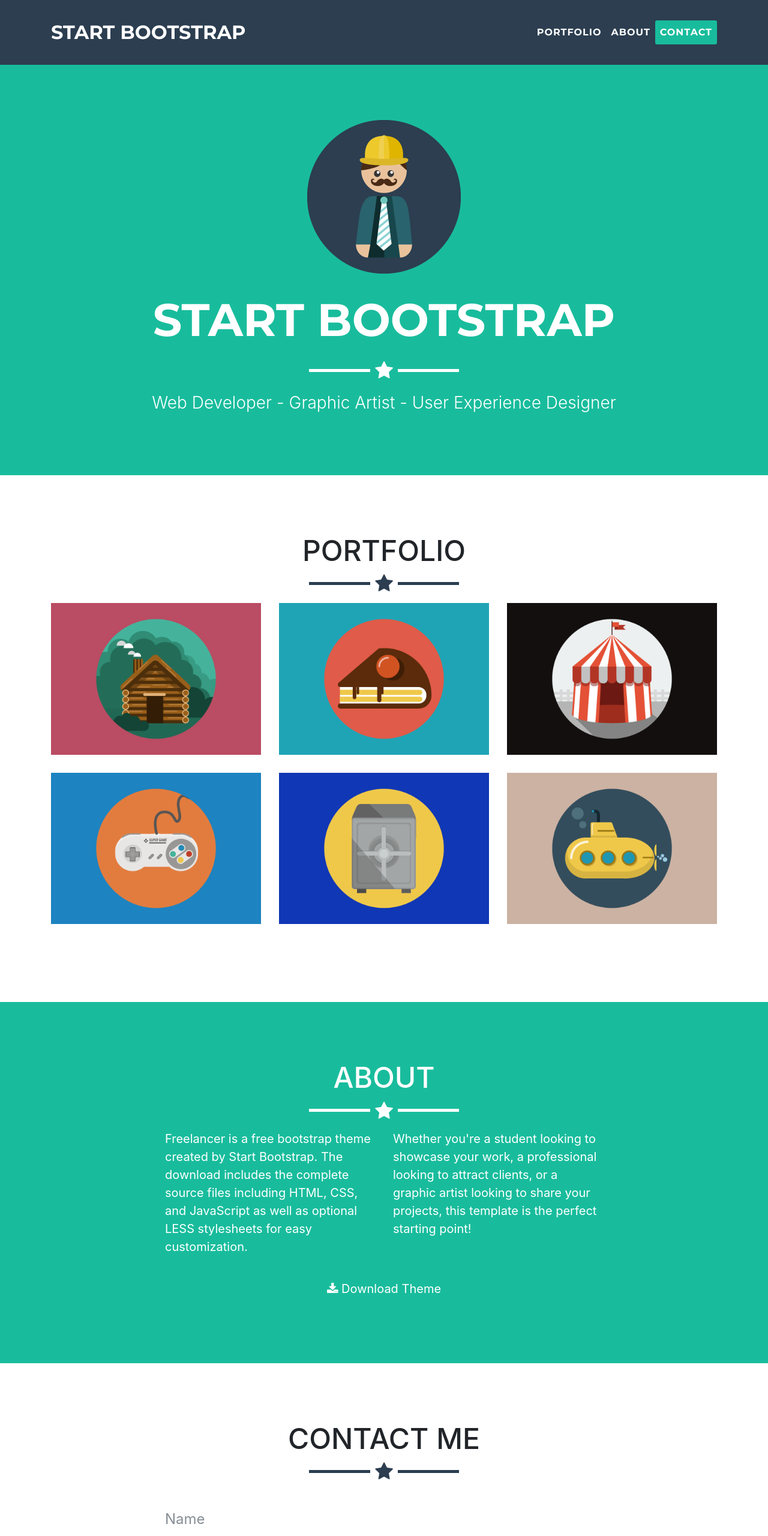
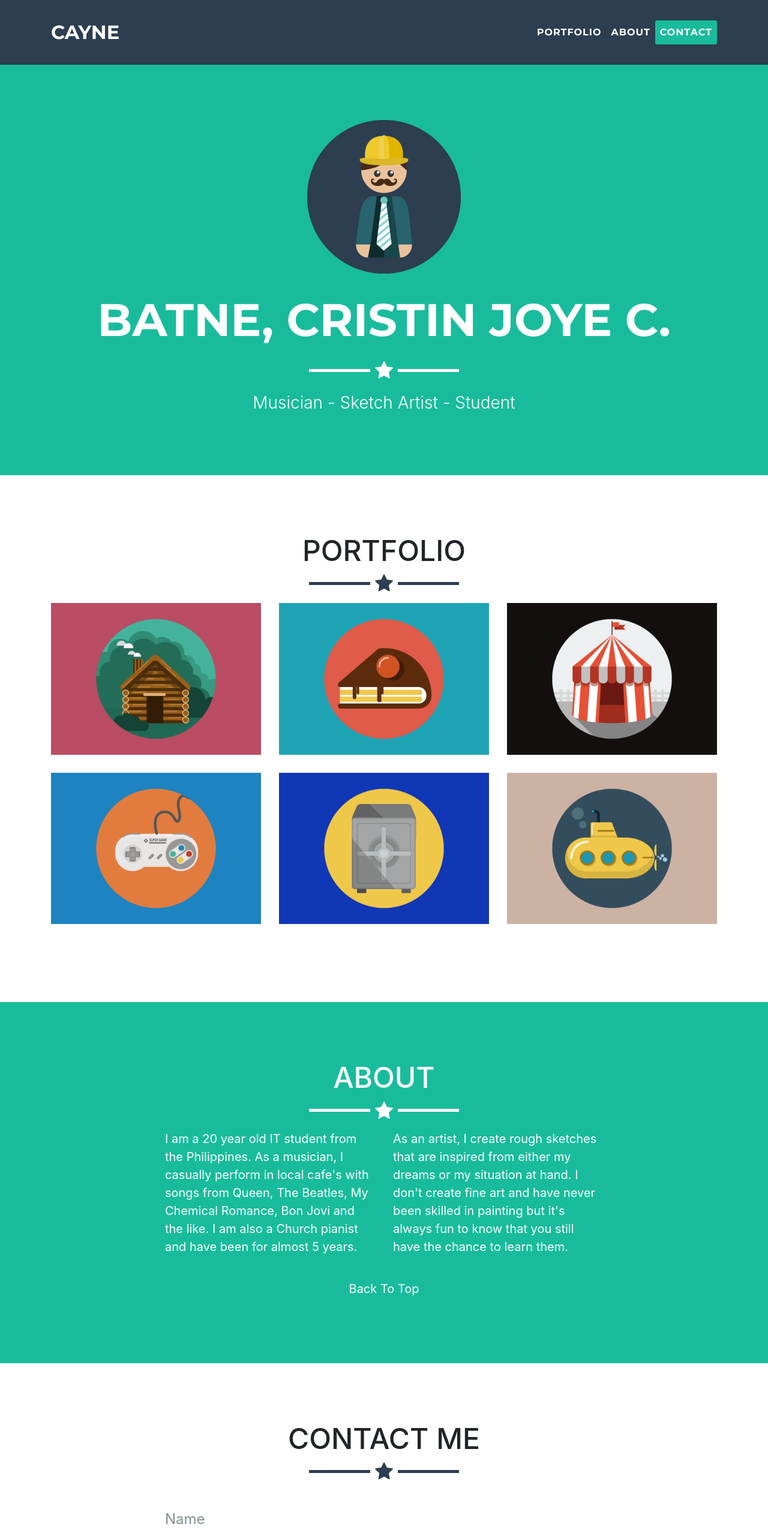
Before and after one commit to BatneCristin/BatneCristin.github.io, a website with bundled scripts: page index.html in a window 1280 px wide. Shown: the top 2560 px of the page at 60% size. Built offline with nearby package versions, Linux system fonts and the light colour scheme; a script that the page names is missing.

Commit message:
commit changes

```diff
--- a/index.html
+++ b/index.html
@@ -8,7 +8,7 @@
     <meta name="description" content="">
     <meta name="author" content="">
 
-    <title>Freelancer - Start Bootstrap Theme</title>
+    <title>CAYNE</title>
 
     <!-- Bootstrap core CSS -->
     <link href="vendor/bootstrap/css/bootstrap.min.css" rel="stylesheet">
@@ -28,7 +28,7 @@
     <!-- Navigation -->
     <nav class="navbar navbar-expand-lg navbar-light fixed-top" id="mainNav">
       <div class="container">
-        <a class="navbar-brand js-scroll-trigger" href="#page-top">Start Bootstrap</a>
+        <a class="navbar-brand js-scroll-trigger" href="#page-top">CAYNE</a>
         <button class="navbar-toggler navbar-toggler-right" type="button" data-toggle="collapse" data-target="#navbarResponsive" aria-controls="navbarResponsive" aria-expanded="false" aria-label="Toggle navigation">
           Menu
           <i class="fa fa-bars"></i>
@@ -54,9 +54,9 @@
       <div class="container">
         <img class="img-fluid" src="img/profile.png" alt="">
         <div class="intro-text">
-          <span class="name">Start Bootstrap</span>
+          <span class="name">BATNE, CRISTIN JOYE C.</span>
           <hr class="star-light">
-          <span class="skills">Web Developer - Graphic Artist - User Experience Designer</span>
+          <span class="skills">Musician - Sketch Artist - Student</span>
         </div>
       </div>
     </header>
@@ -138,15 +138,15 @@
         <hr class="star-light">
         <div class="row">
           <div class="col-lg-4 ml-auto">
-            <p>Freelancer is a free bootstrap theme created by Start Bootstrap. The download includes the complete source files including HTML, CSS, and JavaScript as well as optional LESS stylesheets for easy customization.</p>
+            <p>I am a 20 year old IT student from the Philippines. As a musician, I casually perform in local cafe's with songs from Queen, The Beatles, My Chemical Romance, Bon Jovi and the like. I am also a Church pianist and have been for almost 5 years.</p>
           </div>
           <div class="col-lg-4 mr-auto">
-            <p>Whether you're a student looking to showcase your work, a professional looking to attract clients, or a graphic artist looking to share your projects, this template is the perfect starting point!</p>
+            <p>As an artist, I create rough sketches that are inspired from either my dreams or my situation at hand. I don't create fine art and have never been skilled in painting but it's always fun to know that you still have the chance to learn them.</p>
           </div>
           <div class="col-lg-8 mx-auto text-center">
             <a href="#" class="btn btn-lg btn-outline">
-              <i class="fa fa-download"></i>
-              Download Theme
+              <!--<i class="fa fa-download"></i>-->
+              Back To Top
             </a>
           </div>
         </div>
@@ -200,6 +200,26 @@
           </div>
         </div>
       </div>
+<div id="disqus_thread"></div>
+<script>
+
+/**
+*  RECOMMENDED CONFIGURATION VARIABLES: EDIT AND UNCOMMENT THE SECTION BELOW TO INSERT DYNAMIC VALUES FROM YOUR PLATFORM OR CMS.
+*  LEARN WHY DEFINING THESE VARIABLES IS IMPORTANT: https://disqus.com/admin/universalcode/#configuration-variables*/
+/*
+var disqus_config = function () {
+this.page.url = PAGE_URL;  // Replace PAGE_URL with your page's canonical URL variable
+this.page.identifier = PAGE_IDENTIFIER; // Replace PAGE_IDENTIFIER with your page's unique identifier variable
+};
+*/
+(function() { // DON'T EDIT BELOW THIS LINE
+var d = document, s = d.createElement('script');
+s.src = 'https://batnecristin.disqus.com/embed.js';
+s.setAttribute('data-timestamp', +new Date());
+(d.head || d.body).appendChild(s);
+})();
+</script>
+<noscript>Please enable JavaScript to view the <a href="https://disqus.com/?ref_noscript">comments powered by Disqus.</a></noscript>
     </section>
 
     <!-- Footer -->
```
